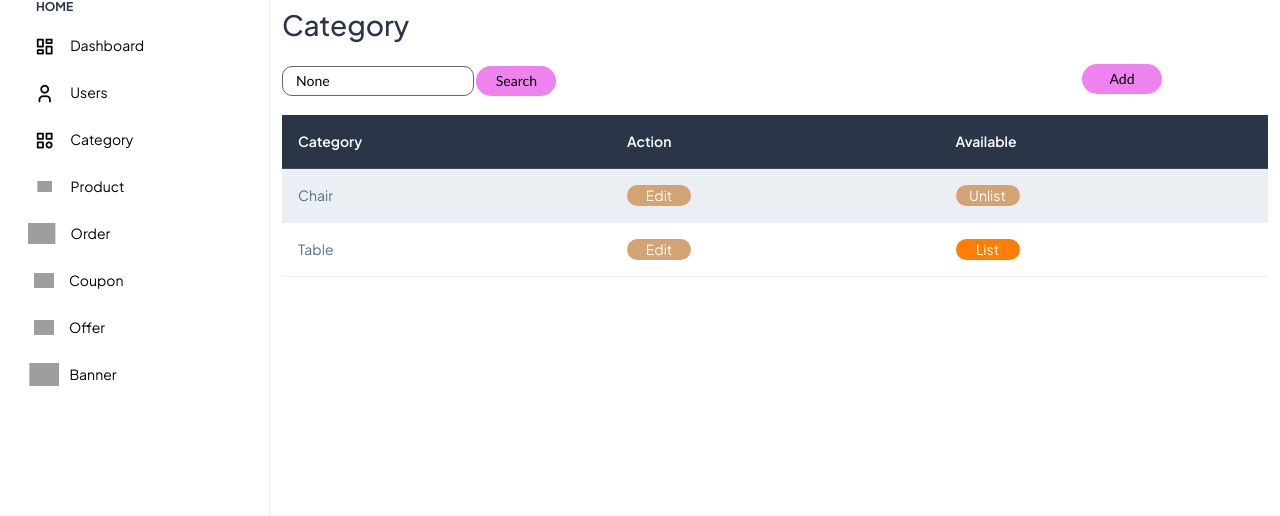
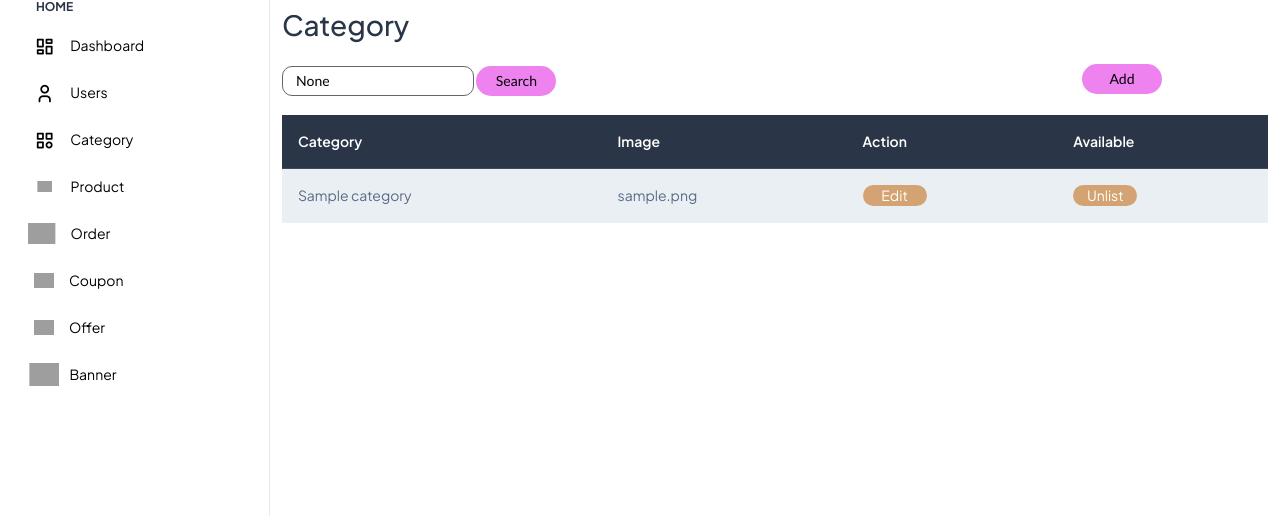
Before and after one commit to nikhilrajpk/Nest_eCommerce, a Django app: page /admin_category/ in a window 1280 px wide. Shown: the part 103-619 px from the top of the page. Run offline with Django 5.2, Linux system fonts and the light colour scheme; a user stored in the database is signed in; tables that the repository leaves empty hold one stand-in row (values such as "Sample post"); one stand-in notice (Sample message) is shown; some libraries are stand-ins or nearby versions; grey boxes are pictures that could not be loaded.

Commit message:
new category added by the admin

```diff
--- a/aura_project/admin_app/urls.py
+++ b/aura_project/admin_app/urls.py
@@ -9,4 +9,5 @@ urlpatterns = [
     path('user_block/<id>/',views.user_block,name='user_block'),
     path('admin_category/',views.admin_category,name='admin_category'),
     path('category_listed/<id>',views.category_listed,name='category_listed'),
+    path('add_category/',views.add_category,name='add_category'),
 ]
--- a/aura_project/admin_app/views.py
+++ b/aura_project/admin_app/views.py
@@ -2,6 +2,8 @@ from django.shortcuts import render,redirect
 from authentication_app.models import CustomUser
 from category_app.models import *
 from django.db.models import Q
+
+from django.contrib import messages
 # Create your views here.
 
 def admin_home(request):
@@ -42,11 +44,7 @@ def admin_category(request):
         if query:
             category = Category.objects.all().filter(category_name__icontains = query)
         else:
-            # category = Category.objects.all()
-            category =[
-                {'id':1,'category_name':'Chair', 'is_listed':True},
-                {'id':2,'category_name':'Table', 'is_listed':False},
-            ]
+            category = Category.objects.all()
         return render(request,'admin_app/category.html',{'category':category,'query':query})
 
     else:
@@ -63,3 +61,15 @@ def category_listed(request,id):
             category.is_listed = True
             category.save()
     return redirect('admin_app:admin_category')
+
+def add_category(request):
+    if request.method == 'POST':
+        category_name = request.POST.get('category_name')
+        category_image = request.POST.get('category_image')
+        is_listed = request.POST.get('available')
+
+        new_category = Category(category_name = category_name, cat_image = category_image, is_listed = is_listed)
+        new_category.save()
+        messages.success(request,f'New category {category_name} added.')
+        return redirect('admin_app:admin_category')
+    return render(request,'admin_app/add_category.html')
--- a/aura_project/template/admin_app/category.html
+++ b/aura_project/template/admin_app/category.html
@@ -52,16 +52,30 @@
                 <input id="search" type="search" name="search_query" placeholder="Search users..." value="{{query}}" >
                 <button id="search_btn" type="submit">Search</button>
             </form>
-            <form action="" method="post" style="margin-left: 50rem;transform: translateY(-2rem);">
+            <form action="{% url 'admin_app:add_category' %}" method="post" style="margin-left: 50rem;transform: translateY(-2rem);">
                 <button id="search_btn" type="submit">Add</button>
             </form>
         </div><br>
 
+    <!-- alert box  -->
+    {% if messages %}
+        {% for message in messages %}
+            <div class="alert alert-{{message.tags}}">
+                <strong>{{message}}</strong>
+            </div>
+        {% endfor %}
+    {% endif %}
 
+    <script>
+        setTimeout (() => {
+            $(".alert").alert("close")
+        },3000)
+    </script>
     <table class="table table-striped table-hover" style="transform: translateY(-2rem);">
         <thead class="table-dark">
             <tr>
                 <th scope="col">Category</th>
+                <th scope="col">Image</th>
                 <th scope="col">Action</th>
                 <th scope="col">Available</th>
             </tr>
@@ -70,6 +84,7 @@
             {% for cat in category %}
             <tr>
                 <td>{{cat.category_name}}</td>
+                <td>{{cat.cat_image}}</td>
                 <td>
                     <form action="" method="post">
                         <button id = "unblock" type="submit" class="btn_3">Edit</button>
@@ -92,5 +107,8 @@
         </tbody>
     </table>
 </div>
-
+<script
+  src="https://code.jquery.com/jquery-3.7.1.js"
+  integrity="sha256-eKhayi8LEQwp4NKxN+CfCh+3qOVUtJn3QNZ0TciWLP4="
+  crossorigin="anonymous"></script>
 {% endblock content %}
```
Also changed, not shown: aura_project/template/admin_app/add_category.html (added, +35 -0 lines).
